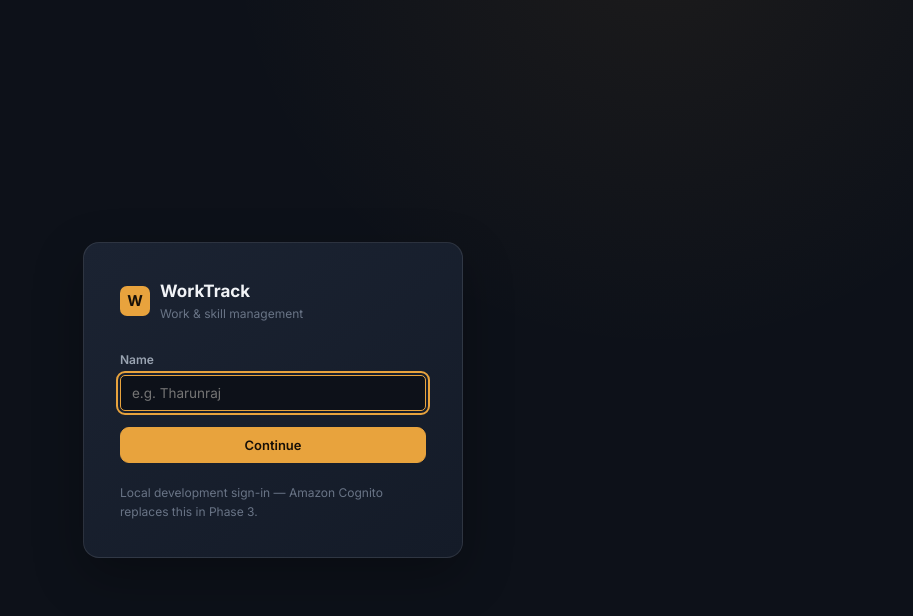
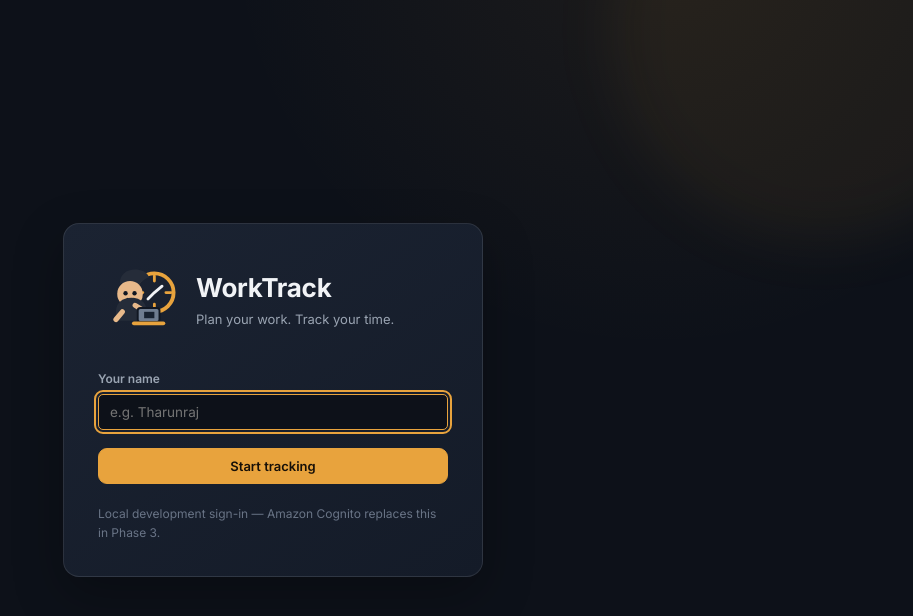
Before and after one commit to Tharunrajravi/Worktrack-app, a React (Vite) app: page /login in a window 1280 px wide. Shown: the top 616 px of the page, without its empty margins (367-1280 px from the left). Built offline with nearby package versions, Linux system fonts and the light colour scheme.

Commit message:
feat(ui): refresh login branding with mascot

```diff
--- a/src/pages/LoginPage.tsx
+++ b/src/pages/LoginPage.tsx
@@ -1,6 +1,7 @@
 import { useState, type FormEvent } from 'react';
 import { Navigate, useNavigate } from 'react-router-dom';
 import { useAuth } from '../auth/AuthContext';
+import WorkTrackLogo from '../components/WorkTrackLogo';
 
 export default function LoginPage() {
   const { isAuthenticated, login } = useAuth();
@@ -22,35 +23,19 @@
   };
 
   return (
-    <div style={{ minHeight: '100%', display: 'flex', alignItems: 'center', justifyContent: 'center', padding: 24 }}>
-      <div className="panel-raised" style={{ width: 380, padding: 36 }}>
-        <div style={{ display: 'flex', alignItems: 'center', gap: 10, marginBottom: 28 }}>
-          <span
-            aria-hidden
-            style={{
-              width: 30,
-              height: 30,
-              borderRadius: 7,
-              background: 'var(--brand)',
-              display: 'inline-flex',
-              alignItems: 'center',
-              justifyContent: 'center',
-              color: 'var(--brand-ink)',
-              fontSize: 15,
-              fontWeight: 800,
-            }}
-          >
-            W
-          </span>
-          <div>
-            <div style={{ fontSize: 17, fontWeight: 700 }}>WorkTrack</div>
-            <div style={{ color: 'var(--text-faint)', fontSize: 12 }}>Work &amp; skill management</div>
+    <div className="wt-login">
+      <div className="panel-raised wt-login-card">
+        <div className="wt-login-hero">
+          <WorkTrackLogo size={82} showWordmark={false} />
+          <div className="wt-login-hero-copy">
+            <h1>WorkTrack</h1>
+            <p>Plan your work. Track your time.</p>
           </div>
         </div>
 
         <form onSubmit={handleSubmit} noValidate>
           <label htmlFor="login-name" className="field-label">
-            Name
+            Your name
           </label>
           <input
             id="login-name"
@@ -70,8 +55,8 @@
               {error}
             </div>
           )}
-          <button type="submit" className="btn btn-primary" style={{ width: '100%', marginTop: 16 }}>
-            Continue
+          <button type="submit" className="btn btn-primary" style={{ width: '100%', marginTop: 18 }}>
+            Start tracking
           </button>
         </form>
 
```
